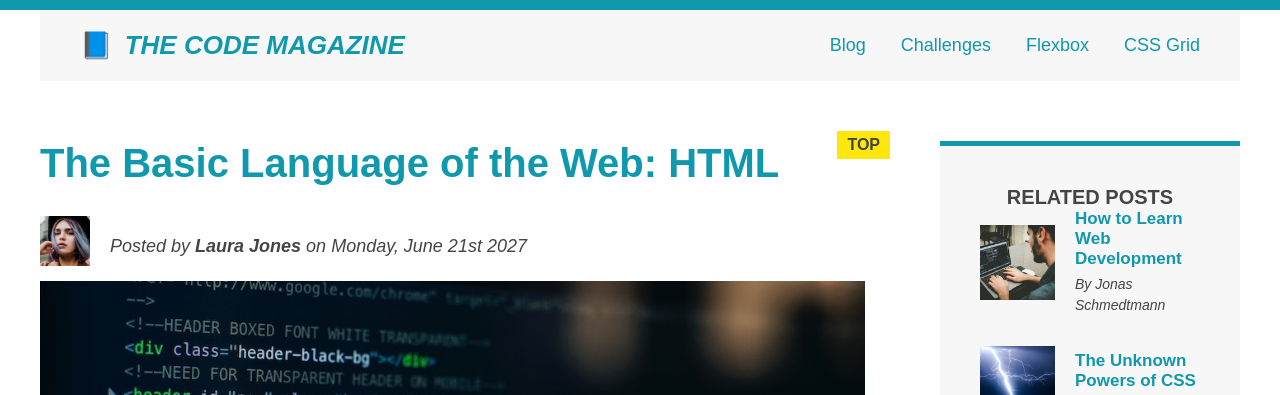
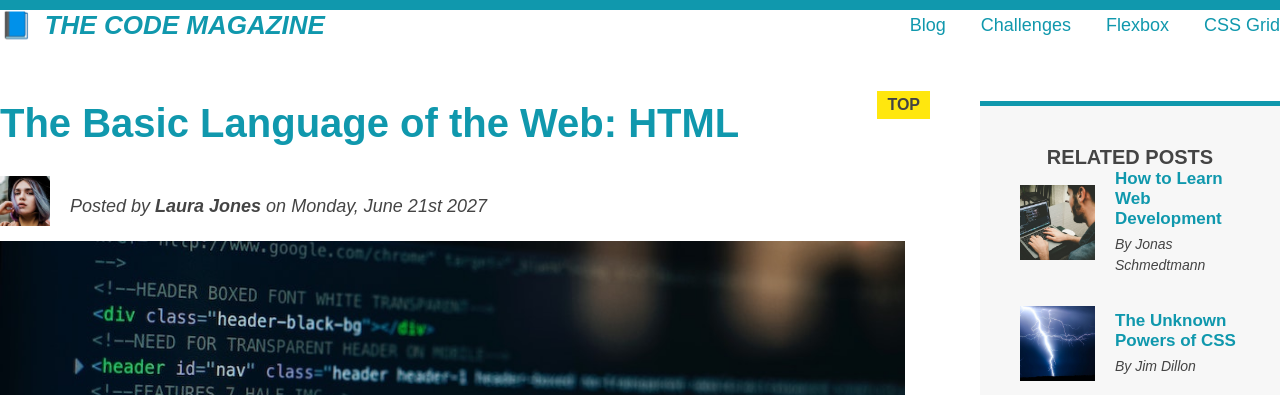
Before and after one commit to JoltLaw/Code_Magazine, a plain HTML site: page index.html in a window 1280 px wide. Shown: the top 395 px of the page. Drawn offline with Linux system fonts and the light colour scheme.

Commit message:
Update style.css

```diff
--- a/style.css
+++ b/style.css
@@ -13,18 +13,17 @@ body {
 
 /* Large Elements */
 .wrapper {
-  width: 1200px;
-  margin: 0 auto;
+  display: grid;
+    grid-template-columns: 1fr 300px;
+    column-gap: 75px;
+    row-gap: 60px;
+    align-items: start;
 }
 
 .main-header {
-  background-color: #f7f7f7;
-  /* padding: 20px;
-  padding-left: 40ex;
-  padding-right: 40px; */
-  padding: 20px 40px;
-  /* margin-bottom: 60px; */
-  /* height: 80px; */
+  /* grid-column: 1 / span 2; */
+  grid-column: 1 / -1;
+  margin-bottom: 0;
 }
 
 nav {
@@ -346,21 +345,7 @@ article {
   flex: 0 0 300px;
 } */
 
-/* Css grid layout */
 
-.wrapper {
-  display: grid;
-  grid-template-columns: 1fr 300px;
-  column-gap: 75px;
-  row-gap: 60px;
-  align-items: start;
-}
-
-.main-header {
-  /* grid-column: 1 / span 2; */
-  grid-column: 1 / -1;
-  margin-bottom: 0;
-}
 
 article {
 }
```
